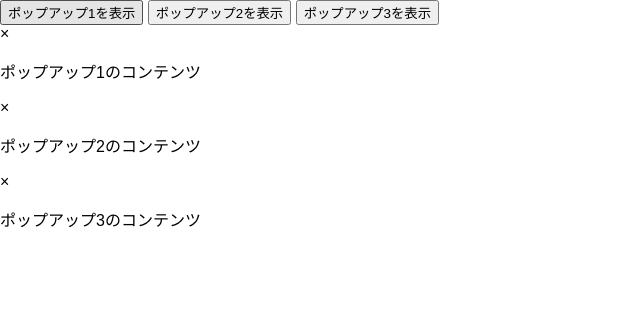
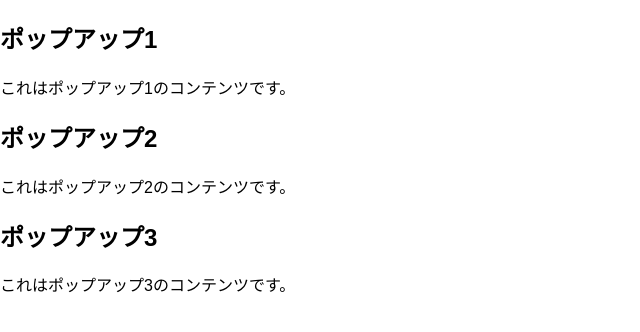
Before and after one commit to negi-wasabi/ura-site, a plain HTML site: page index.html in a window 1280 px wide. Shown: the whole page, without its empty margins (0-640 px from the left). Drawn offline with Linux system fonts and the light colour scheme.

Commit message:
Update index.html

```diff
--- a/index.html
+++ b/index.html
@@ -3,35 +3,24 @@
 <head>
     <meta charset="UTF-8">
     <meta name="viewport" content="width=device-width, initial-scale=1.0">
+    <link rel="stylesheet" href="styles.css">
     <title>ポップアップサイト</title>
-    <link rel="stylesheet" href="styles.css">
 </head>
 <body>
-    <button id="popupButton1">ポップアップ1を表示</button>
-    <button id="popupButton2">ポップアップ2を表示</button>
-    <button id="popupButton3">ポップアップ3を表示</button>
-
-    <div id="popup1" class="popup">
-        <div class="popup-content">
-            <span class="popup-close" onclick="closePopup(1)">×</span>
-            <p>ポップアップ1のコンテンツ</p>
+    <div class="popup-container">
+        <div class="popup" id="popup1">
+            <h2>ポップアップ1</h2>
+            <p>これはポップアップ1のコンテンツです。</p>
+        </div>
+        <div class="popup" id="popup2">
+            <h2>ポップアップ2</h2>
+            <p>これはポップアップ2のコンテンツです。</p>
+        </div>
+        <div class="popup" id="popup3">
+            <h2>ポップアップ3</h2>
+            <p>これはポップアップ3のコンテンツです。</p>
         </div>
     </div>
-
-    <div id="popup2" class="popup">
-        <div class="popup-content">
-            <span class="popup-close" onclick="closePopup(2)">×</span>
-            <p>ポップアップ2のコンテンツ</p>
-        </div>
-    </div>
-
-    <div id="popup3" class="popup">
-        <div class="popup-content">
-            <span class="popup-close" onclick="closePopup(3)">×</span>
-            <p>ポップアップ3のコンテンツ</p>
-        </div>
-    </div>
-
     <script src="script.js"></script>
 </body>
 </html>
```
